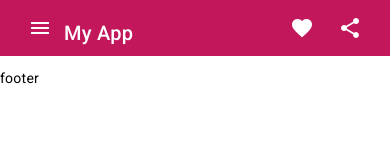
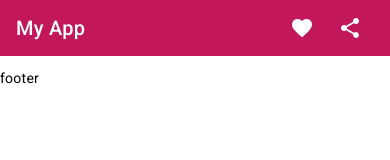
Before and after one commit to wuyeelok/recipe-sharing, an Angular app: page / in a window 390 px wide. Shown: the top 160 px of the page. Built offline with nearby package versions, Linux system fonts and the light colour scheme.

Commit message:
Remove hamburger

```diff
--- a/src/app/app.component.html
+++ b/src/app/app.component.html
@@ -4,13 +4,6 @@
   <p>
     <mat-toolbar class="flex items-center justify-between" color="primary">
       <div>
-        <button
-          mat-icon-button
-          class="example-icon"
-          aria-label="Example icon-button with menu icon"
-        >
-          <mat-icon>menu</mat-icon>
-        </button>
         <span>My App</span>
       </div>
       <div>
```
